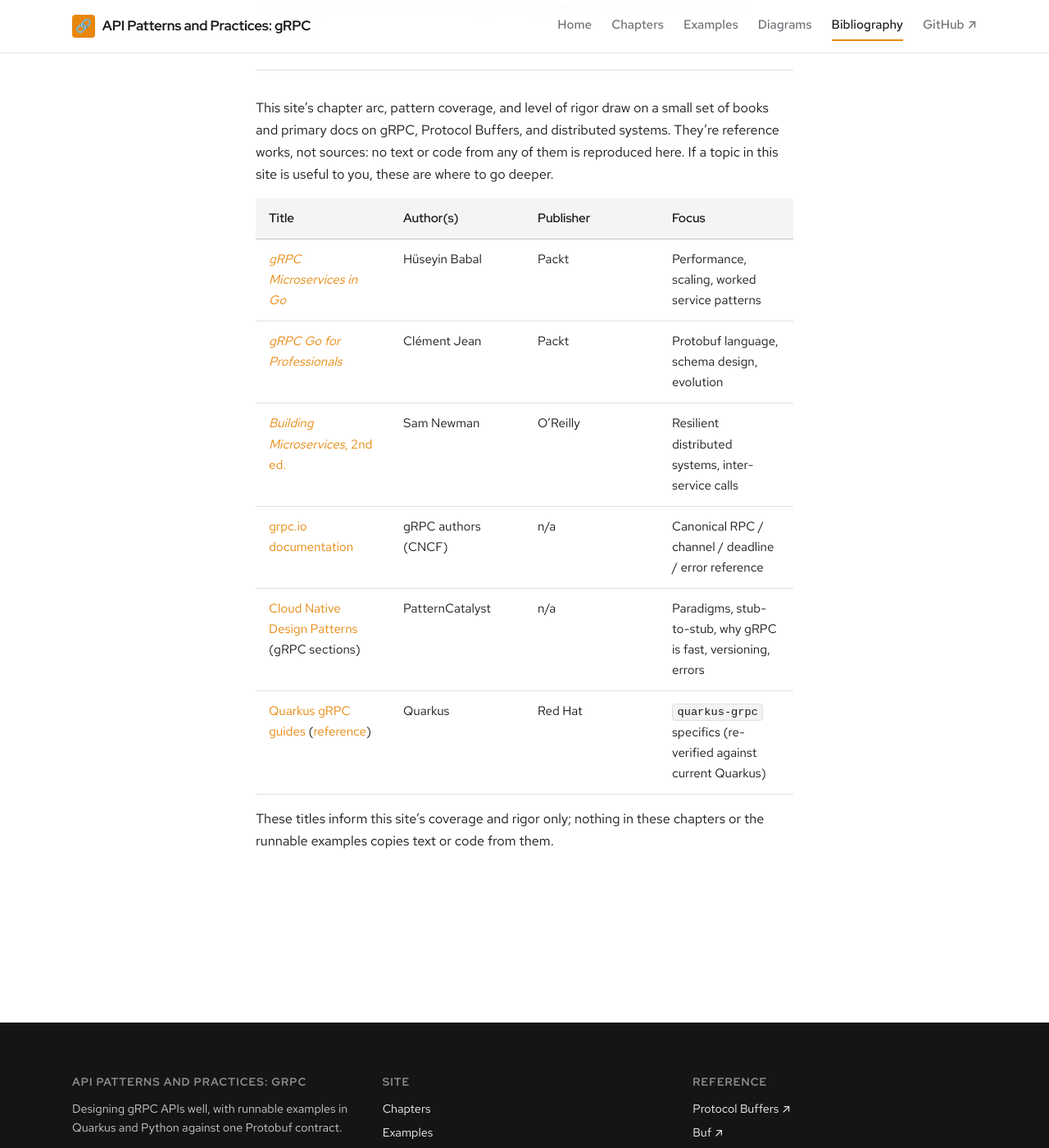
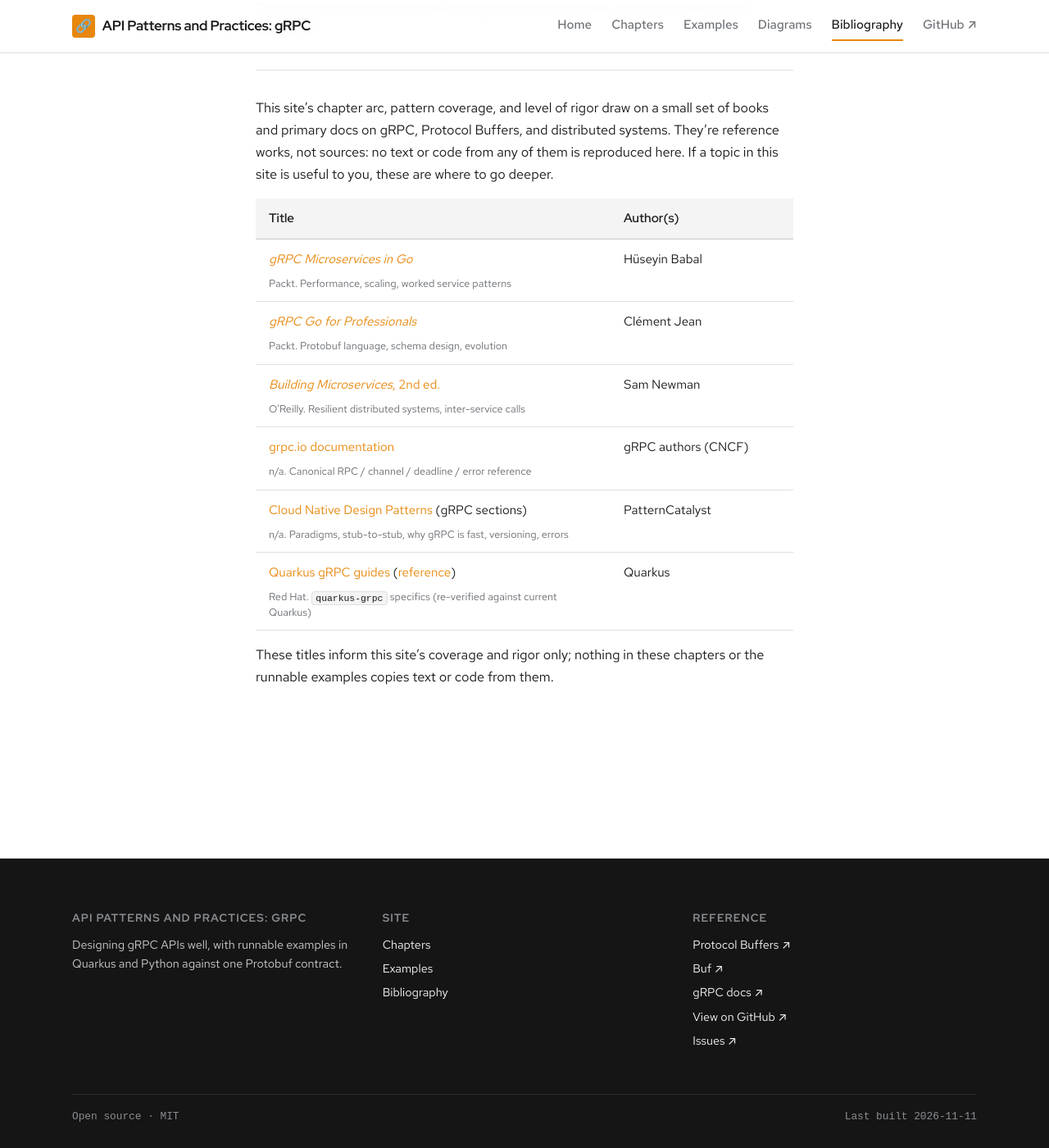
Before and after one commit to patterncatalyst/api-patterns-and-practices-grpc, a Jekyll site: the page built from bibliography.md, in a window 1280 px wide and 1400 px high, scrolled down 231 px. Shown: the whole window at 82% size. Built offline with Jekyll 4.4.1, drawn with Linux system fonts in a browser that asks for light colours; some web fonts are replaced.

Commit message:
site: bibliography tables with explicit column widths (#32)
Markdown tables with five or six columns on the narrow page split into equal fixed columns, so titles, years and ISBNs wrapped mid-word. The tables are now HTML with colgroup widths: books keep Title, Author(s) and Year, with publisher and focus on a small line under the title; tables with a Link column link the first column instead.

```diff
--- a/assets/css/site.css
+++ b/assets/css/site.css
@@ -858,3 +858,9 @@
 .codetabs-panel .highlight{ margin:0 !important; border-radius:0 !important; }
 /* graceful no-JS fallback: show every block, labelled nothing-lost */
 .no-js .codetabs{ display:none; }
+
+/* Bibliography: explicit column widths (colgroup) keep long titles and focus text readable */
+table.bib { table-layout: fixed; width: 100%; }
+table.bib td small { display: block; margin-top: .5rem; color: var(--ink-muted, #6a6e73); line-height: 1.45; }
+table.bib--books td:last-child { white-space: nowrap; }
+table.bib :is(th, td) code { white-space: normal; overflow-wrap: anywhere; }
--- a/bibliography.md
+++ b/bibliography.md
@@ -11,14 +11,18 @@
 reproduced here. If a topic in this site is useful to you, these are where to go
 deeper.
 
-| Title | Author(s) | Publisher | Focus |
-|---|---|---|---|
-| [*gRPC Microservices in Go*](https://www.packtpub.com/en-us/product/grpc-microservices-in-go-9781484299968) | Hüseyin Babal | Packt | Performance, scaling, worked service patterns |
-| [*gRPC Go for Professionals*](https://www.packtpub.com/en-us/product/grpc-go-for-professionals-9781837638840) | Clément Jean | Packt | Protobuf language, schema design, evolution |
-| [*Building Microservices*, 2nd ed.](https://www.oreilly.com/library/view/building-microservices-2nd/9781492034018/) | Sam Newman | O'Reilly | Resilient distributed systems, inter-service calls |
-| [grpc.io documentation](https://grpc.io/docs/) | gRPC authors (CNCF) | n/a | Canonical RPC / channel / deadline / error reference |
-| [Cloud Native Design Patterns](https://patterncatalyst.github.io/cloud-native-design-patterns/) (gRPC sections) | PatternCatalyst | n/a | Paradigms, stub-to-stub, why gRPC is fast, versioning, errors |
-| [Quarkus gRPC guides](https://quarkus.io/guides/grpc) ([reference](https://quarkus.io/guides/grpc-reference)) | Quarkus | Red Hat | `quarkus-grpc` specifics (re-verified against current Quarkus) |
+<table class="bib">
+  <colgroup><col style="width:66%"><col style="width:34%"></colgroup>
+  <thead><tr><th>Title</th><th>Author(s)</th></tr></thead>
+  <tbody>
+    <tr><td><a href="https://www.packtpub.com/en-us/product/grpc-microservices-in-go-9781484299968" rel="noopener"><em>gRPC Microservices in Go</em></a><br><small>Packt. Performance, scaling, worked service patterns</small></td><td>Hüseyin Babal</td></tr>
+    <tr><td><a href="https://www.packtpub.com/en-us/product/grpc-go-for-professionals-9781837638840" rel="noopener"><em>gRPC Go for Professionals</em></a><br><small>Packt. Protobuf language, schema design, evolution</small></td><td>Clément Jean</td></tr>
+    <tr><td><a href="https://www.oreilly.com/library/view/building-microservices-2nd/9781492034018/" rel="noopener"><em>Building Microservices</em>, 2nd ed.</a><br><small>O'Reilly. Resilient distributed systems, inter-service calls</small></td><td>Sam Newman</td></tr>
+    <tr><td><a href="https://grpc.io/docs/" rel="noopener">grpc.io documentation</a><br><small>n/a. Canonical RPC / channel / deadline / error reference</small></td><td>gRPC authors (CNCF)</td></tr>
+    <tr><td><a href="https://patterncatalyst.github.io/cloud-native-design-patterns/" rel="noopener">Cloud Native Design Patterns</a> (gRPC sections)<br><small>n/a. Paradigms, stub-to-stub, why gRPC is fast, versioning, errors</small></td><td>PatternCatalyst</td></tr>
+    <tr><td><a href="https://quarkus.io/guides/grpc" rel="noopener">Quarkus gRPC guides</a> (<a href="https://quarkus.io/guides/grpc-reference" rel="noopener">reference</a>)<br><small>Red Hat. <code>quarkus-grpc</code> specifics (re-verified against current Quarkus)</small></td><td>Quarkus</td></tr>
+  </tbody>
+</table>
 
 These titles inform this site's coverage and rigor only; nothing in these chapters
 or the runnable examples copies text or code from them.
```
